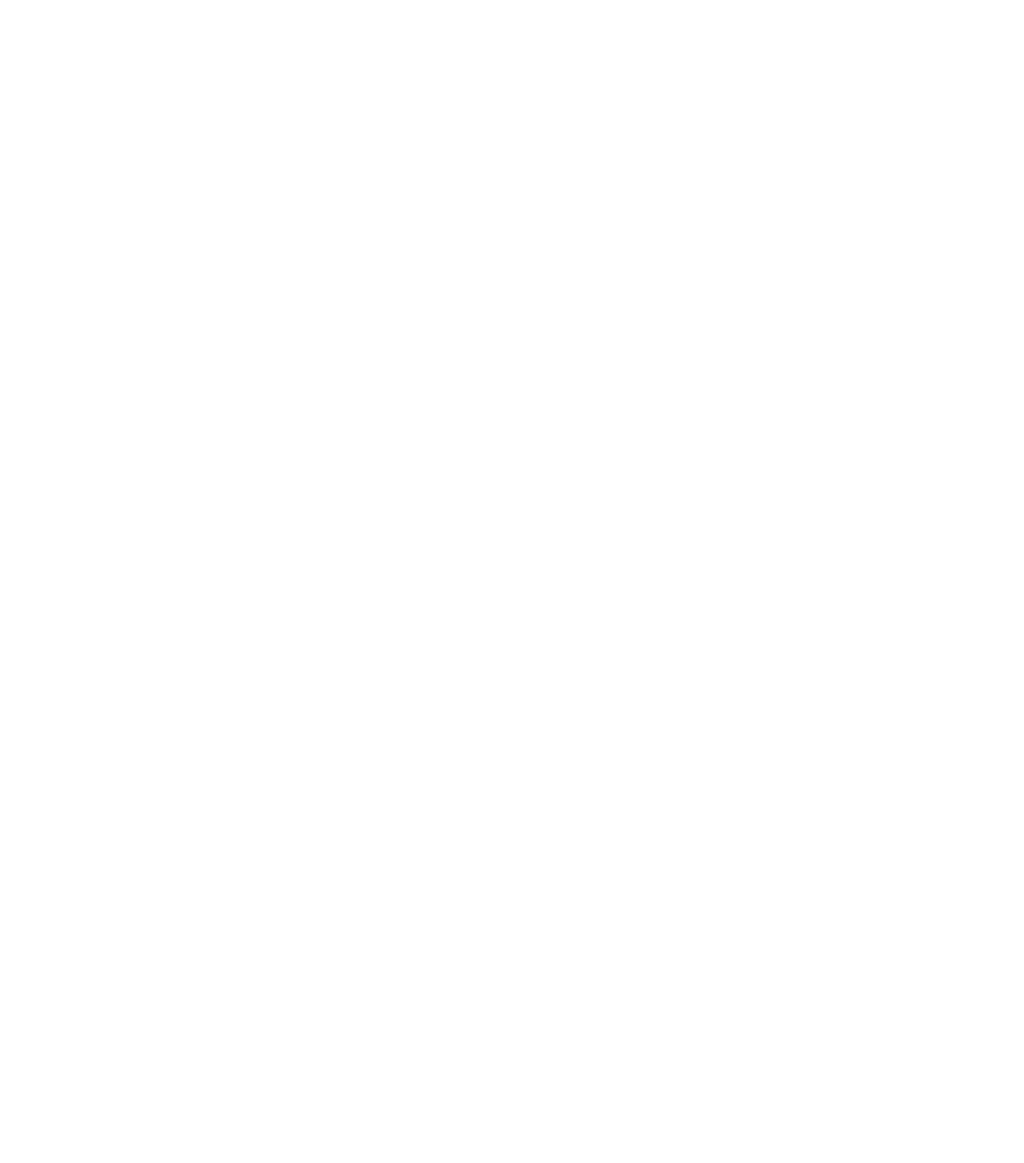
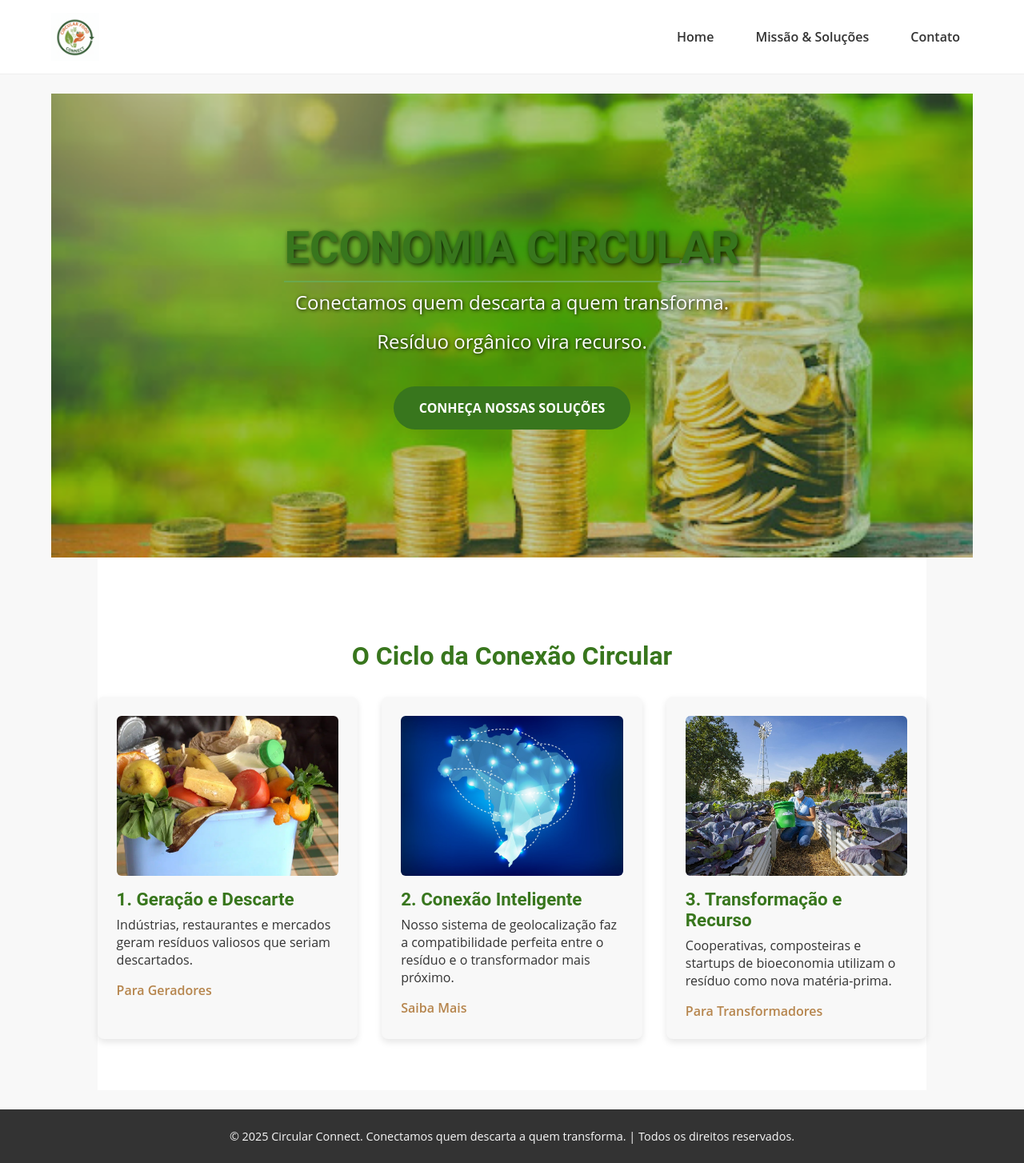
Before and after one commit to Henrique-Veloso/ic-av1-cfc, a plain HTML site: page index.html in a window 1280 px wide. Shown: the whole page at 80% size. Before the commit the page ends 800 px from the top, so only its background shows below. Drawn offline with Linux system fonts and the light colour scheme.

Commit message:
ajustes css

```diff
--- a/assets/css/style.css
+++ b/assets/css/style.css
@@ -0,0 +1,291 @@
+:root {
+    --color-primary: #38761D;
+    --color-secondary: #6AA84F;
+    --color-text: #333333;
+    --color-background: #F8F8F8;
+    --color-light: #FFFFFF;
+    --color-accent: #B6854D;
+    --font-heading: 'Roboto', sans-serif;
+    --font-body: 'Open Sans', sans-serif;
+}
+
+* {
+    margin: 0;
+    padding: 0;
+    box-sizing: border-box;
+}
+
+body {
+    font-family: var(--font-body);
+    color: var(--color-text);
+    background-color: var(--color-background);
+}
+
+a {
+    color: var(--color-primary);
+    text-decoration: none;
+    transition: color 0.3s;
+}
+
+a:hover {
+    color: var(--color-secondary);
+}
+
+img {
+    max-width: 100%;
+    height: auto;
+    display: block;
+}
+
+main, header, footer, section {
+    width: 90%;
+    max-width: 1200px;
+    margin-left: auto;
+    margin-right: auto;
+    padding: 1.5rem 0;
+}
+
+header {
+    background-color: var(--color-light);
+    border-bottom: 1px solid #eee;
+    padding: 1rem 5%;
+    display: flex;
+    justify-content: space-between;
+    align-items: center;
+    width: 100%;
+    max-width: none;
+}
+
+.logo img {
+    width: auto;
+    height: 60px;
+}
+
+nav ul {
+    list-style: none;
+    display: flex;
+    gap: 20px;
+}
+
+nav a {
+    color: var(--color-text);
+    font-weight: 600;
+    padding: 0.5rem 1rem;
+    border-radius: 5px;
+}
+
+nav a:hover {
+    background-color: var(--color-background);
+    color: var(--color-primary);
+}
+
+.hero {
+    width: 100%;
+    max-width: none;
+    margin: 0;
+    background-color: var(--color-primary);
+    color: var(--color-light);
+    text-align: center;
+    padding: 10rem 5%;
+    display: flex;
+    flex-direction: column;
+    justify-content: center;
+    align-items: center;
+    min-height: 50vh;
+    position: relative;
+    overflow: hidden;
+    z-index: 1;
+}
+
+.hero::before {
+    content: '';
+    background: url('../img/background.jpg') no-repeat center center/cover;
+    position: absolute;
+    top: 0;
+    left: 0;
+    width: 100%;
+    height: 100%;
+    opacity: 0.7;
+    z-index: -1;
+}
+
+.hero h1 {
+    font-family: var(--font-heading);
+    font-size: 3.5rem;
+    margin-bottom: 0.5rem;
+    text-shadow: 2px 2px 6px rgba(0, 0, 0, 0.8);
+    z-index: 2;
+}
+
+.hero .subtitle, .hero .tagline {
+    font-size: 1.5rem;
+    margin-bottom: 1rem;
+    font-weight: 400;
+    text-shadow: 1px 1px 4px rgba(0, 0, 0, 0.9);
+    z-index: 2;
+}
+
+.cta-button {
+    display: inline-block;
+    background-color: var(--color-primary);
+    color: var(--color-light);
+    padding: 1rem 2rem;
+    margin-top: 1.5rem;
+    border-radius: 50px;
+    font-weight: 700;
+    text-transform: uppercase;
+    z-index: 2;
+}
+
+.cta-button:hover {
+    background-color: var(--color-secondary);
+}
+
+.destaques {
+    text-align: center;
+    padding: 4rem 0;
+    background-color: var(--color-light);
+}
+
+.destaques h2 {
+    font-family: var(--font-heading);
+    font-size: 2rem;
+    color: var(--color-primary);
+    margin-bottom: 2rem;
+}
+
+.cards-container {
+    display: flex;
+    justify-content: space-between;
+    gap: 30px;
+}
+
+.card {
+    flex: 1;
+    background-color: var(--color-background);
+    padding: 1.5rem;
+    border-radius: 8px;
+    box-shadow: 0 4px 8px rgba(0, 0, 0, 0.1);
+    text-align: left;
+}
+
+.card img {
+    width: 100%;
+    height: 200px;
+    object-fit: cover;
+    border-radius: 6px;
+    margin-bottom: 1rem;
+}
+
+.card h3 {
+    color: var(--color-primary);
+    margin-bottom: 0.5rem;
+}
+
+.card .saiba-mais {
+    display: inline-block;
+    margin-top: 1rem;
+    color: var(--color-accent);
+    font-weight: 600;
+}
+
+.breadcrumb {
+    padding: 0.5rem 0;
+    font-size: 0.9rem;
+    color: #666;
+}
+
+.breadcrumb a {
+    color: var(--color-secondary);
+}
+
+main h1 {
+    font-family: var(--font-heading);
+    font-size: 2.5rem;
+    color: var(--color-primary);
+    margin-bottom: 1.5rem;
+    border-bottom: 2px solid var(--color-secondary);
+    padding-bottom: 0.5rem;
+}
+
+main h2 {
+    font-family: var(--font-heading);
+    font-size: 1.8rem;
+    color: var(--color-text);
+    margin-top: 2.5rem;
+    margin-bottom: 1rem;
+}
+
+main h3 {
+    font-family: var(--font-heading);
+    font-size: 1.4rem;
+    color: var(--color-primary);
+    margin-top: 1rem;
+    margin-bottom: 0.5rem;
+}
+
+.abordagem p,
+.mvv p,
+.funcionamento ol,
+.mvv ul {
+    line-height: 1.6;
+    margin-bottom: 1rem;
+}
+
+.mvv ul,
+.funcionamento ol {
+    margin-left: 20px;
+    padding-left: 10px;
+}
+
+.mvv ul li,
+.funcionamento ol li {
+    margin-bottom: 0.5rem;
+}
+
+.resultados table {
+    width: 100%;
+    border-collapse: collapse;
+    margin-top: 1.5rem;
+    box-shadow: 0 2px 4px rgba(0, 0, 0, 0.1);
+    background-color: var(--color-light);
+}
+
+.resultados th,
+.resultados td {
+    padding: 12px 15px;
+    text-align: left;
+    border: 1px solid #ddd;
+}
+
+.resultados thead th {
+    background-color: var(--color-primary);
+    color: var(--color-light);
+    font-weight: 700;
+    text-transform: uppercase;
+    font-size: 0.9rem;
+}
+
+.resultados tbody tr:nth-child(even) {
+    background-color: var(--color-background);
+}
+
+.resultados tbody tr:hover {
+    background-color: #e0e0e0;
+    cursor: default;
+}
+
+.resultados tbody tr td:last-child {
+    font-weight: 600;
+    color: var(--color-accent);
+}
+
+footer {
+    background-color: var(--color-text);
+    color: var(--color-background);
+    text-align: center;
+    padding: 1.5rem 0;
+    font-size: 0.9rem;
+    width: 100%;
+    max-width: none;
+}
--- a/index.html
+++ b/index.html
@@ -0,0 +1,78 @@
+<!DOCTYPE html>
+<html lang="pt-BR">
+<head>
+    <meta charset="UTF-8">
+    <meta name="viewport" content="width=device-width, initial-scale=1.0">
+    <title>Circular Connect | Conectamos quem descarta a quem transforma.</title>
+
+    <link rel="stylesheet" href="assets/css/style.css">
+</head>
+<body>
+
+    <header>
+        <div class="logo">
+            <a href="index.html">
+                <img
+                    src="assets/img/logo-cfc.png"
+                    alt="Circular Connect - Logotipo oficial"
+                    width="150"
+                    height="150"
+                >
+            </a>
+        </div>
+
+        <nav>
+            <ul>
+                <li><a href="index.html">Home</a></li>
+                <li><a href="sobre.html">Missão & Soluções</a></li>
+                <li><a href="contato.html">Contato</a></li>
+            </ul>
+        </nav>
+    </header>
+
+    <main>
+
+        <section class="hero">
+            <h1>ECONOMIA CIRCULAR</h1>
+            <p class="subtitle">Conectamos quem descarta a quem transforma.</p>
+            <p class="tagline">Resíduo orgânico vira recurso.</p>
+
+            <a href="sobre.html" class="cta-button">Conheça Nossas Soluções</a>
+        </section>
+
+        <section class="destaques">
+            <h2>O Ciclo da Conexão Circular</h2>
+
+            <div class="cards-container">
+
+                <article class="card">
+                    <img src="assets/img/geracao.jpg" alt="Ilustração de um restaurante descartando resíduos orgânicos." width="300" height="200">
+                    <h3>1. Geração e Descarte</h3>
+                    <p>Indústrias, restaurantes e mercados geram resíduos valiosos que seriam descartados.</p>
+                    <a href="sobre.html#geradores" class="saiba-mais">Para Geradores</a>
+                </article>
+
+                <article class="card">
+                    <img src="assets/img/conexao.jpg" alt="Mapa digital com pontos de conexão e geolocalização." width="300" height="200">
+                    <h3>2. Conexão Inteligente</h3>
+                    <p>Nosso sistema de geolocalização faz a compatibilidade perfeita entre o resíduo e o transformador mais próximo.</p>
+                    <a href="sobre.html#sistema" class="saiba-mais">Saiba Mais</a>
+                </article>
+
+                <article class="card">
+                    <img src="assets/img/transformacao.jpg" alt="Composteiras urbanas e fazendas transformando resíduos em novo recurso." width="300" height="200">
+                    <h3>3. Transformação e Recurso</h3>
+                    <p>Cooperativas, composteiras e startups de bioeconomia utilizam o resíduo como nova matéria-prima.</p>
+                    <a href="sobre.html#transformadores" class="saiba-mais">Para Transformadores</a>
+                </article>
+            </div>
+        </section>
+
+    </main>
+
+    <footer>
+        <p>&copy; 2025 Circular Connect. Conectamos quem descarta a quem transforma. | Todos os direitos reservados.</p>
+    </footer>
+
+</body>
+</html>
```
Also changed, not shown: sobre.html (+59 -16 lines), assets/img/background.jpg (added), assets/img/conexao.jpg (added), assets/img/geracao.jpg (added), assets/img/transformacao.jpg (added).
